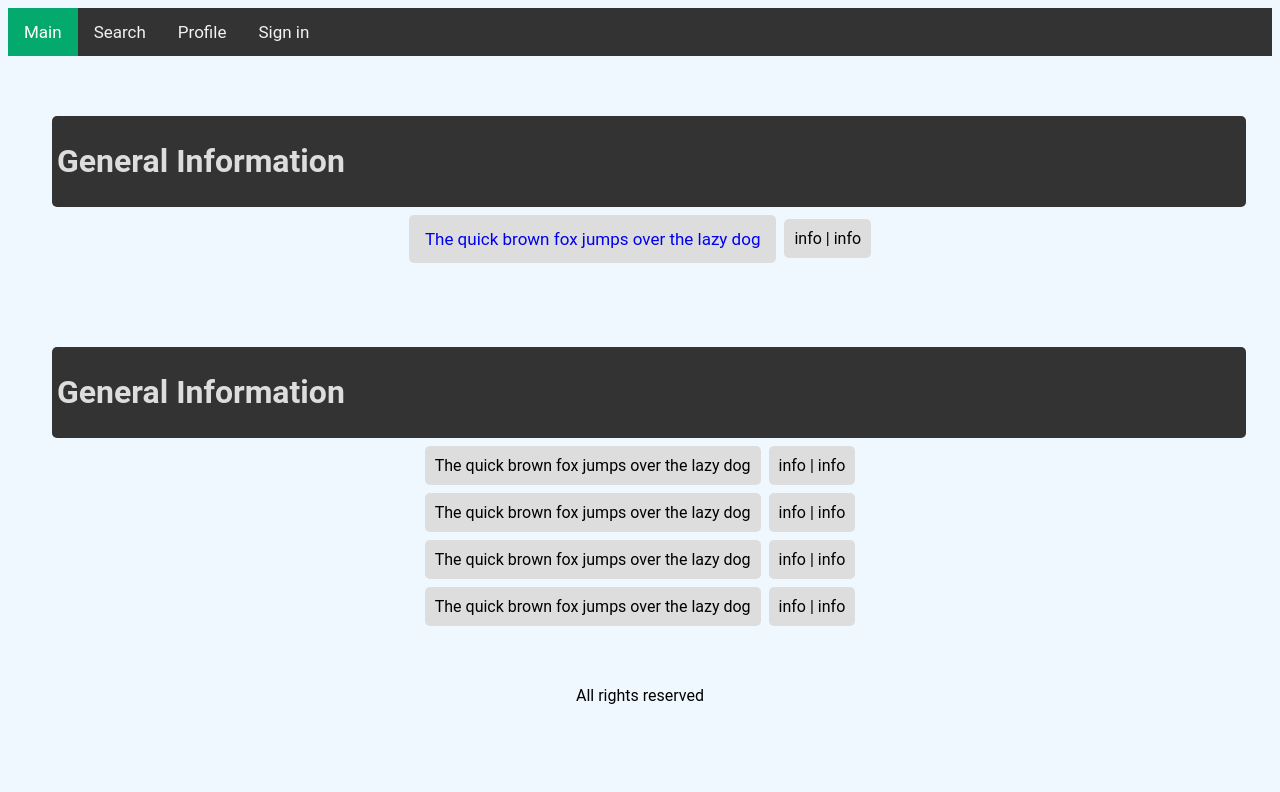
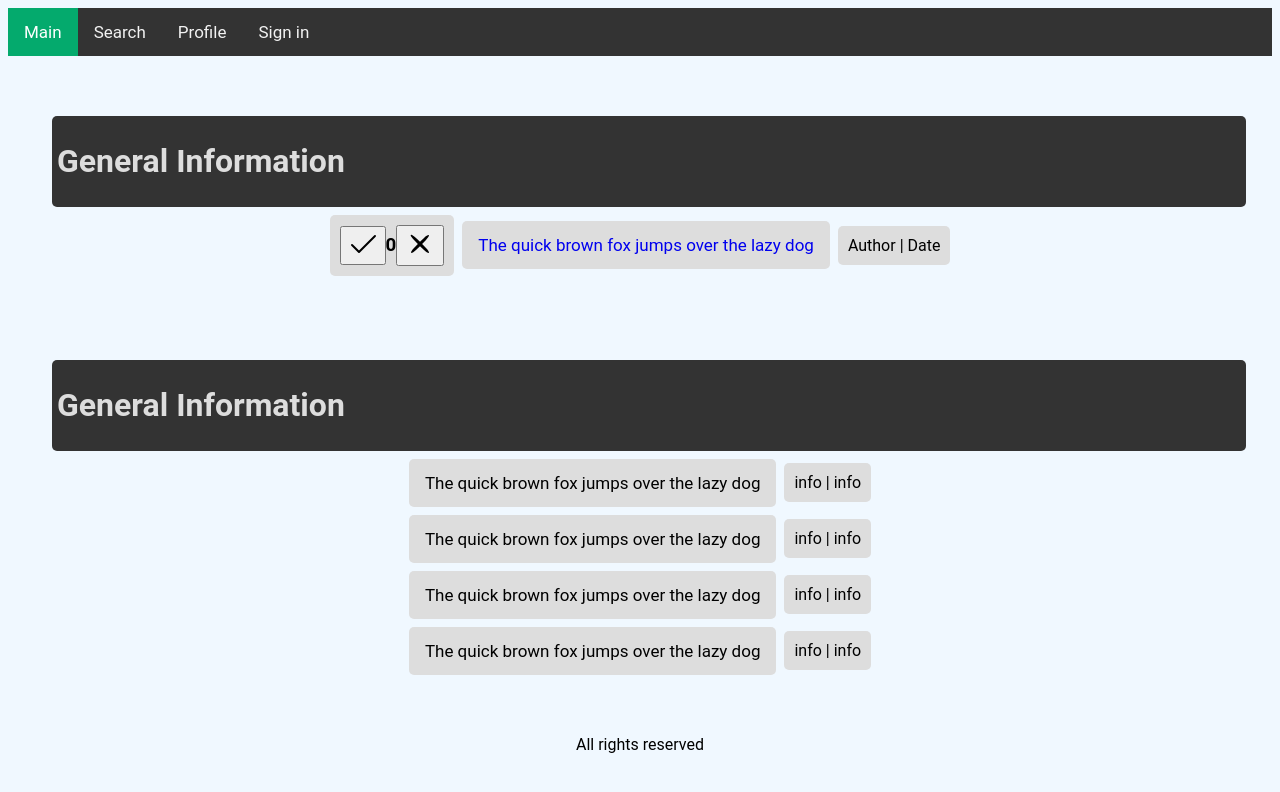
Before and after one commit to gravitacia/Web-Dev-ITMO, a plain HTML site: page index.html in a window 1280 px wide. Drawn offline with Linux system fonts and the light colour scheme.

Commit message:
feat : add upvote and downvote buttons

```diff
--- a/index.html
+++ b/index.html
@@ -39,18 +39,24 @@
                 </div>
 
                 <div class="subforum-row center">
+                    <div class="subforum-stats subforum-column center">
+                    <div class="vote-button">
+                        <button onclick="incrementClick()"><img src="source/icons8-done.svg"> </button>
+                        <h3 id="counter-label">0</h3>
+                        <button onclick="decrementCounter()"><img src="source/icons8-multiply-24.svg"></button>
+                    </div>
+                    </div>
                     <a href="pages/post.html">
                     <div class="subforum-description subforum-column center">
                         The quick brown fox jumps over the lazy dog
                     </div>
                     </a>
                     <div class="subforum-stats subforum-column center">
-                        <span>info | info</span>
+                        <span>Author | Date</span>
                     </div>
                 </div>
             </div>
         </div>
-
 
 
         <!--More posts-->
--- a/index.js
+++ b/index.js
@@ -8,3 +8,23 @@ function navButton() {
         x.className = "topnav";
     }
 }
+
+var counterVal = 0;
+
+function incrementClick() {
+    updateDisplay(++counterVal);
+}
+
+function decrementCounter() {
+    if(counterVal > 0) {
+        updateDisplay(--counterVal);
+    }
+    else{
+        counterVal = 0;
+        updateDisplay(counterVal);
+    }
+}
+
+function updateDisplay(val) {
+    document.getElementById("counter-label").innerHTML = val;
+}
--- a/styles.css
+++ b/styles.css
@@ -82,17 +82,27 @@ body{
     display: none;
 }
 
-a .subforum-description {
+.subforum-description{
     float: left;
     display: block;
     text-align: center;
     padding: 14px 16px;
     text-decoration: none;
     font-size: 17px;
+    text-decoration:none;
 }
 
+a .subforum-description .subforum-column .center {
+    text-decoration:none;
+}
 
-
+.vote-button{
+    display: flex;
+    justify-content: center;
+    align-items: center;
+    border: none;
+    border-radius: 5px;
+}
 
 @media screen and (max-width: 460px) {
 
```
Also changed, not shown: source/icons8-done.svg (added), source/icons8-multiply-24.svg (added).
